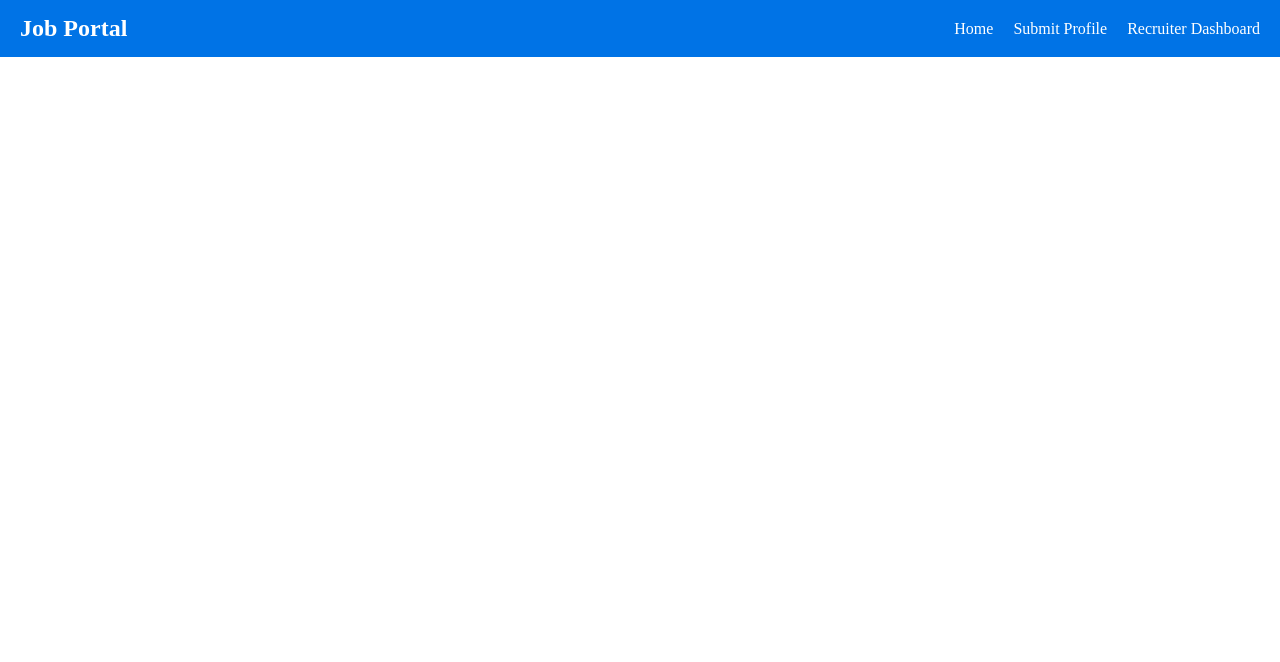
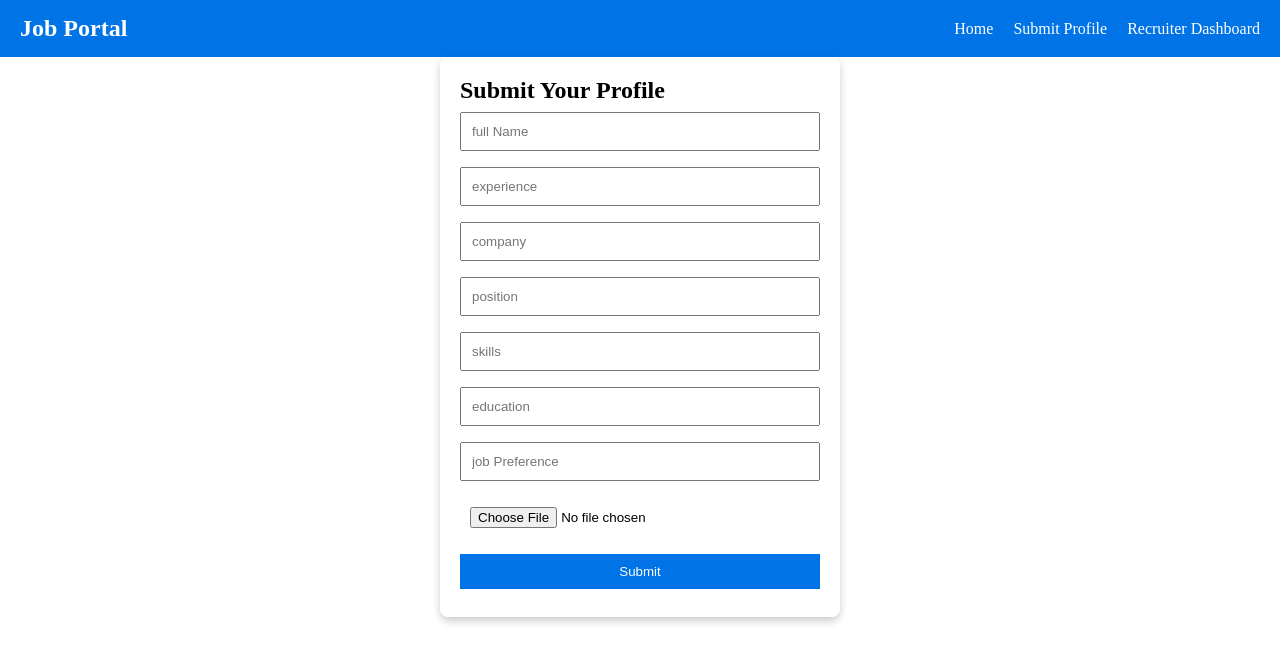
Before and after one commit to Jarshan/Job-Portal-Faite, a React (Vite) app: page /candidate in a window 1280 px wide. Shown: the top 662 px of the page. Built offline with nearby package versions, Linux system fonts and the light colour scheme.

Commit message:
Candidate Form

```diff
--- a/src/App.jsx
+++ b/src/App.jsx
@@ -2,6 +2,7 @@ import React from 'react'
 import { BrowserRouter as Router, Routes, Route } from "react-router-dom";
 import Navbar from './components/Navbar';
 import Home from './components/Home';
+import CandidateForm from './components/CandidateForm';
 
 
 
@@ -12,6 +13,7 @@ const App = () => {
     <Navbar/>
     <Routes>
        <Route path="/" element={<Home/>} />
+       <Route path="/candidate" element={<CandidateForm/>} />
 
     </Routes>
   </Router>
--- /dev/null
+++ b/src/components/CandidateForm.jsx
@@ -0,0 +1,37 @@
+import { useState } from "react";
+import "../styles/CandidateForm.css";
+
+const CandidateForm = () => {
+  const [formData, setFormData] = useState({
+    fullName: "",
+    experience: "",
+    company: "",
+    position: "",
+    skills: "",
+    education: "",
+    jobPreference: "",
+    cv: null,
+  });
+
+  const handleChange = (e) => setFormData({ ...formData, [e.target.name]: e.target.value });
+  const handleFileChange = (e) => setFormData({ ...formData, cv: e.target.files[0] });
+  const handleSubmit = (e) => {
+    e.preventDefault();
+    console.log(formData);
+  };
+
+  return (
+    <div className="form-container">
+      <h2>Submit Your Profile</h2>
+      <form onSubmit={handleSubmit}>
+        {["fullName", "experience", "company", "position", "skills", "education", "jobPreference"].map((field) => (
+          <input key={field} type="text" name={field} placeholder={field.replace(/([A-Z])/g, " $1")} onChange={handleChange} required />
+        ))}
+        <input type="file" name="cv" onChange={handleFileChange} required />
+        <button type="submit">Submit</button>
+      </form>
+    </div>
+  );
+};
+
+export default CandidateForm;
--- /dev/null
+++ b/src/styles/CandidateForm.css
@@ -0,0 +1,25 @@
+.form-container {
+    max-width: 400px;
+    margin: auto;
+    padding: 20px;
+    background: white;
+    box-shadow: 0px 4px 8px rgba(0, 0, 0, 0.2);
+    border-radius: 8px;
+  }
+
+  form input, form button {
+    width: 100%;
+    margin: 8px 0;
+    padding: 10px;
+  }
+
+  button {
+    background: #0073e6;
+    color: white;
+    border: none;
+    cursor: pointer;
+  }
+
+  button:hover {
+    background: #005bb5;
+  }
```
Also changed, not shown: src/components/RecruiterDashboard.jsx (added), src/styles/RecruiterDashboard.css (added).
